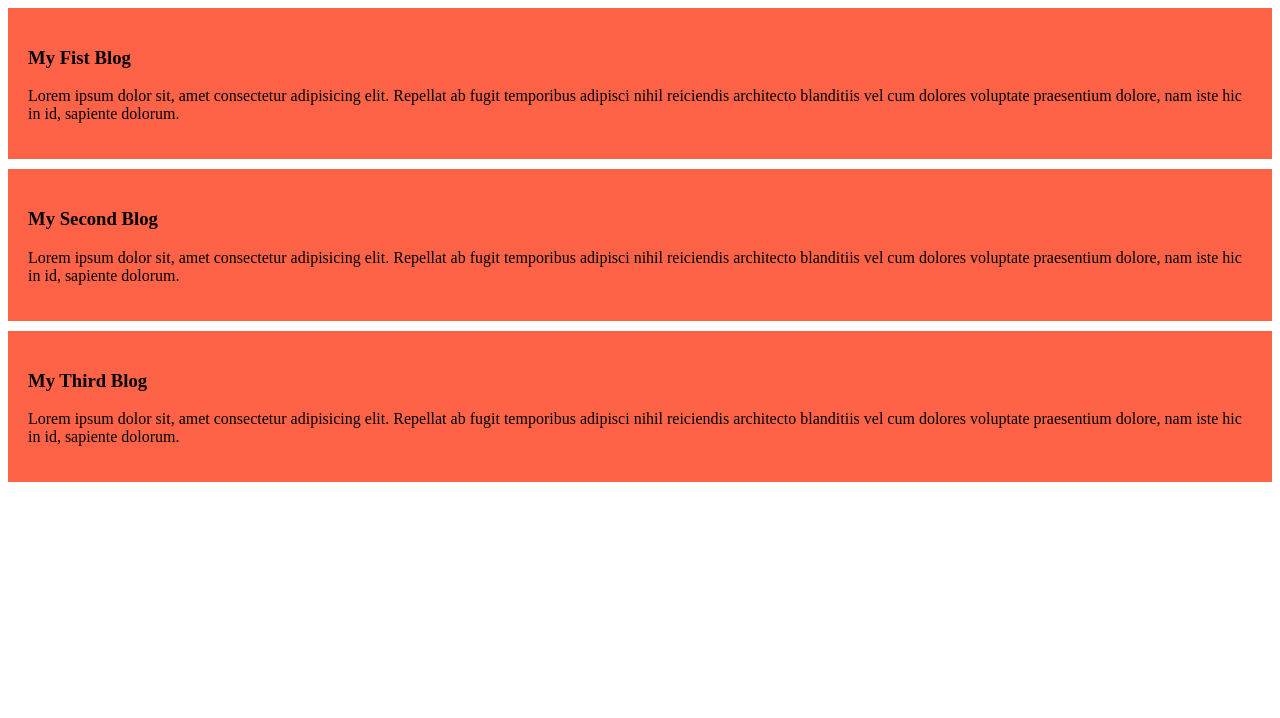
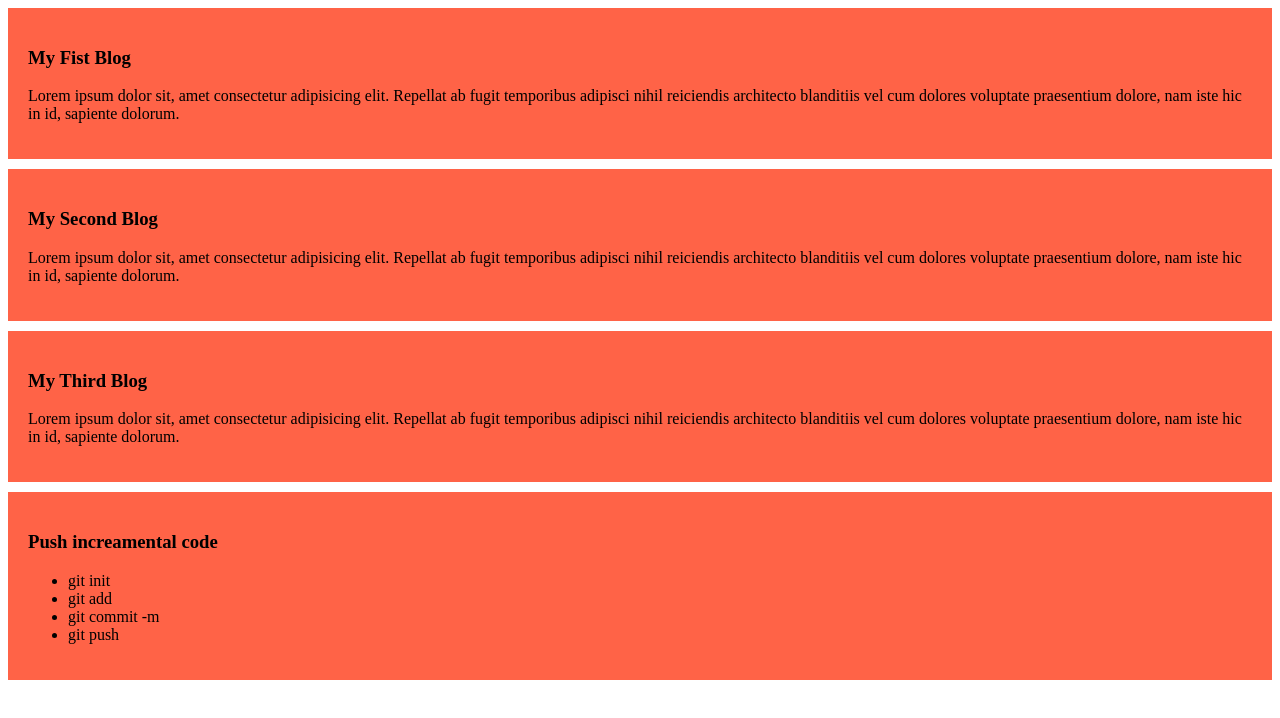
Before and after one commit to maimoona-jerin/my-simple-website, a plain HTML site: page index.html in a window 1280 px wide. Drawn offline with Linux system fonts and the light colour scheme.

Commit message:
added the list

```diff
--- a/index.html
+++ b/index.html
@@ -20,5 +20,14 @@
     <h3>My Third Blog</h3>
     <p>Lorem ipsum dolor sit, amet consectetur adipisicing elit. Repellat ab fugit temporibus adipisci nihil reiciendis architecto blanditiis vel cum dolores voluptate praesentium dolore, nam iste hic in id, sapiente dolorum.</p>
     </div>
+    <div>
+        <h3>Push increamental code </h3>
+        <ul>
+            <li>git init </li>
+            <li>git add  </li>
+            <li>git commit -m</li>
+            <li>git push</li>
+        </ul>
+    </div>
 </body>
 </html>
```
